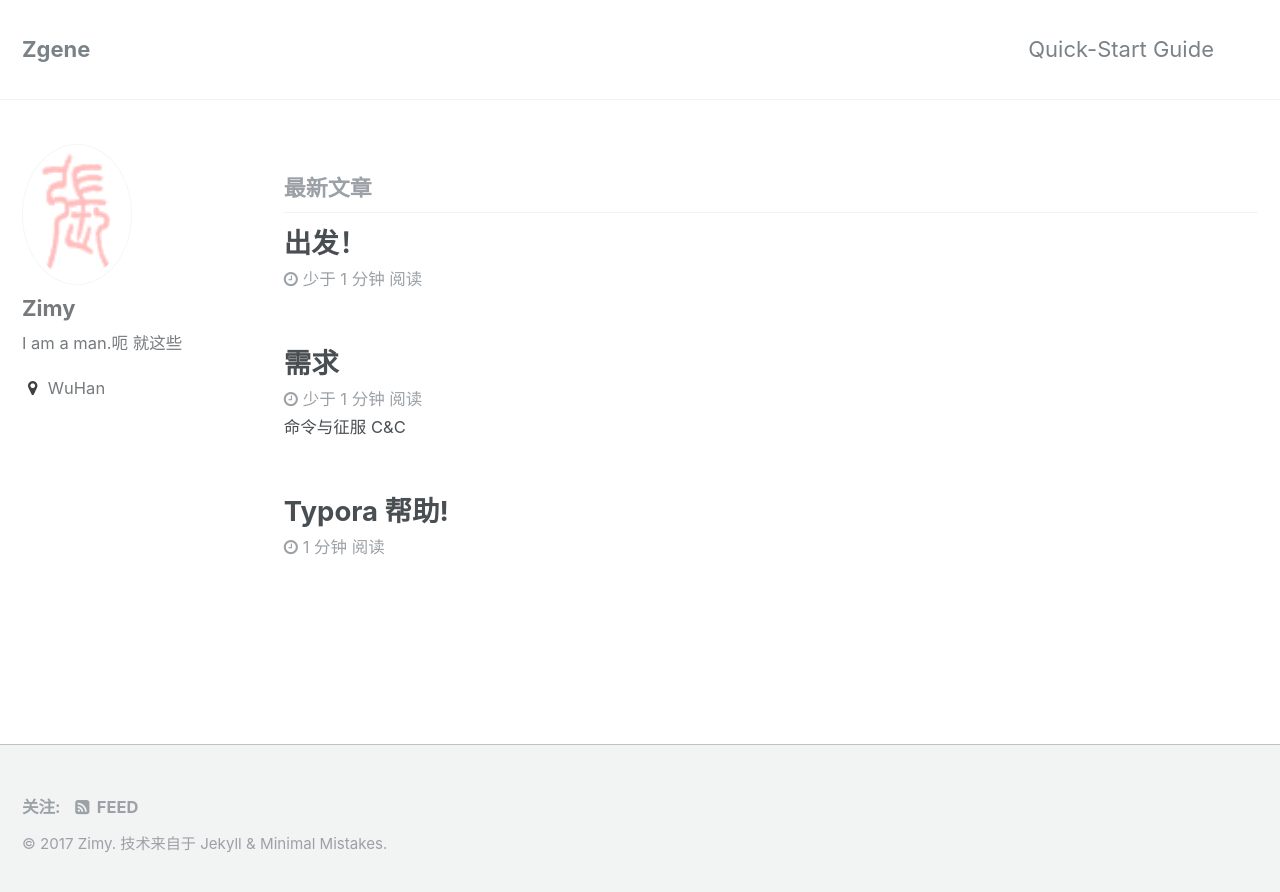
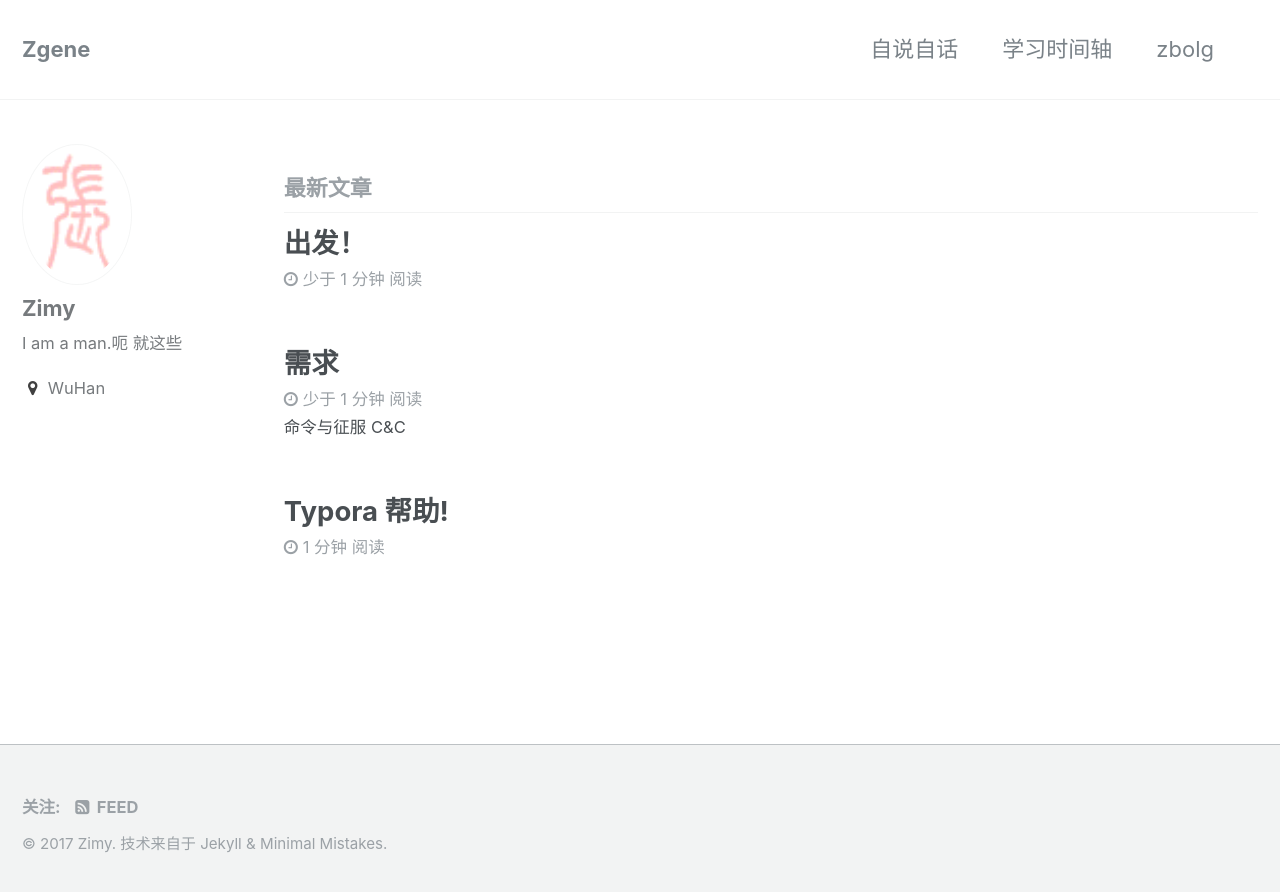
Before and after one commit to zimyx/zimyx.github.io, a Jekyll site: the page built from index.html, in a window 1280 px wide. Shown: the top 892 px of the page. Built offline with Jekyll 4.4.1, drawn with Linux system fonts in a browser that asks for light colours; the list of posts is cut into pages by our own code.

Commit message:
change menu

```diff
--- a/_data/navigation.yml
+++ b/_data/navigation.yml
@@ -1,10 +1,11 @@
 # main links
 main:
-  - title: "Quick-Start Guide"
-    url: https://mmistakes.github.io/minimal-mistakes/docs/quick-start-guide/
-  # - title: "About"
-  #   url: https://mmistakes.github.io/minimal-mistakes/about/
-  # - title: "Sample Posts"
+    - title: "自说自话"
+      url: https://mmistakes.github.io/minimal-mistakes/docs/quick-start-guide/
+    - title: "学习时间轴"
+      url: https://mmistakes.github.io/minimal-mistakes/about/
+    - title: "zbolg"
+      url: /collection-archive/
   #   url: /year-archive/
   # - title: "Sample Collections"
   #   url: /collection-archive/
```
